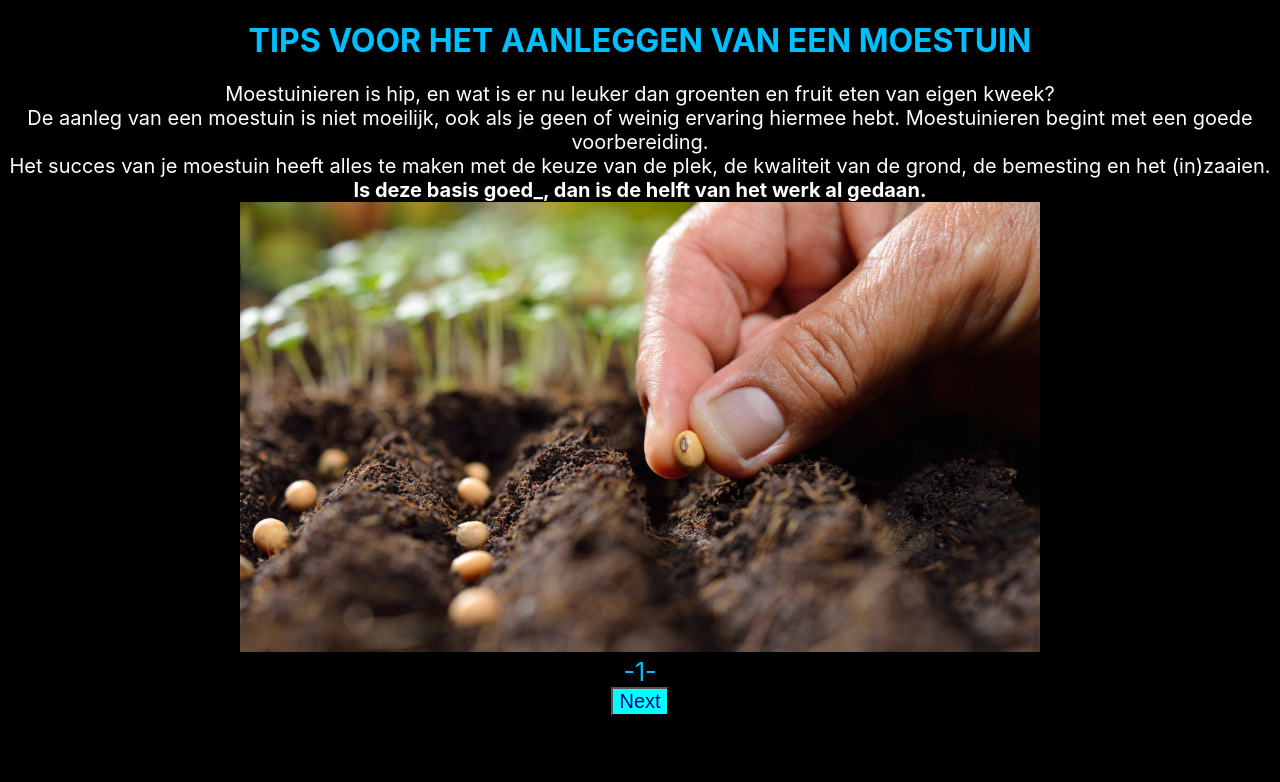
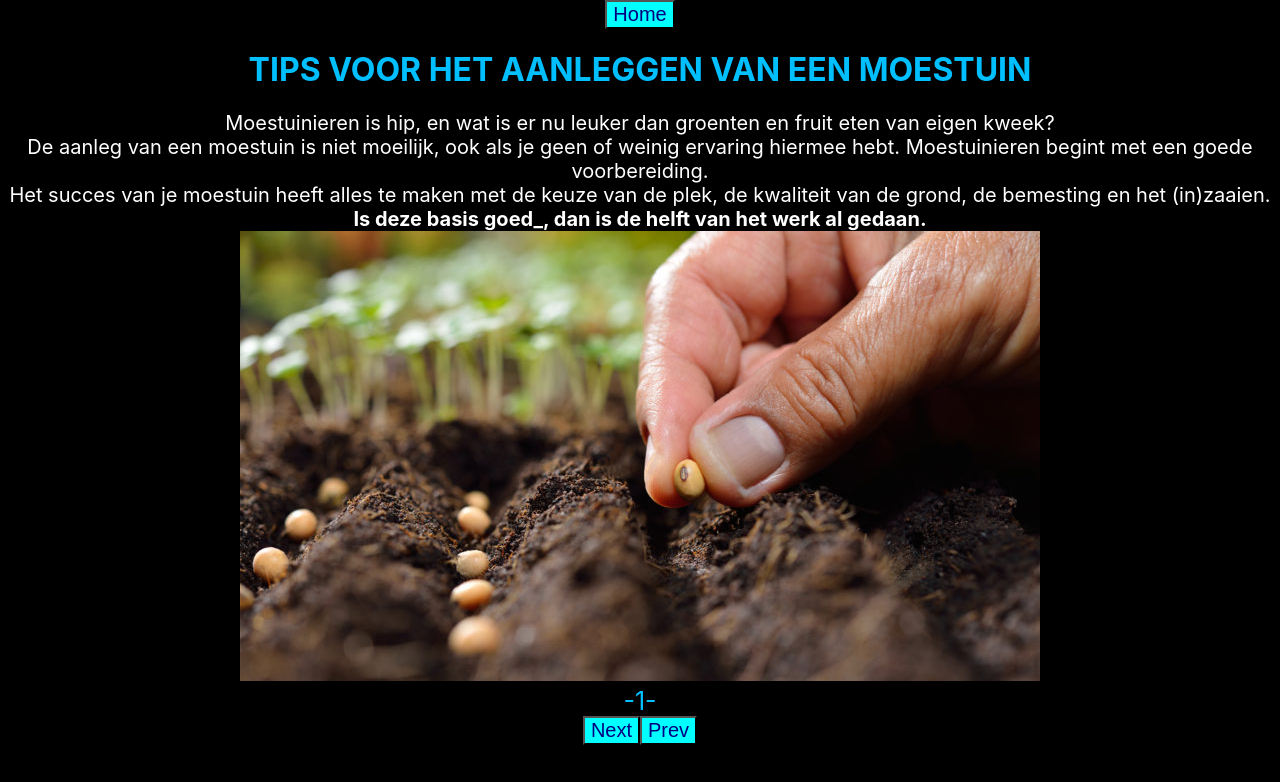
Before and after one commit to fouadissaad1/opdracht1week5, a React (Create React App) app: page / in a window 1280 px wide. Shown: the top 782 px of the page. Built offline with nearby package versions, Linux system fonts and the light colour scheme.

Commit message:
click op prev page

```diff
--- a/src/App.js
+++ b/src/App.js
@@ -58,10 +58,9 @@ function Text(props) {
 }
 
 
-
 function IndexPage(props){
   const {indexPage}=props;
-
+  if (!indexPage) return null;
   return <div>
        <h1 className="title">{indexPage.title.toUpperCase()}</h1>
     <div className="padding">
@@ -71,18 +70,30 @@ function IndexPage(props){
   </div>
 }
 function App() {
-  const [showMyfirtPage,setShowMyfirtPage] = useState(DATA[0]);
+  const [showMyfirtPage, setShowMyfirtPage] = useState(DATA[0]);
 
-function nextPage(){
-  const indexofpage=DATA.findIndex(p=>p.pageNumber===showMyfirtPage.pageNumber)
+  function nextPage() {
+    const indexofpage = DATA.findIndex(p => p.pageNumber === showMyfirtPage.pageNumber)
+    return DATA[indexofpage < DATA.length - 1 ? indexofpage + 1 : 0];
+  }
 
-  return DATA[indexofpage <DATA.length -1 ? indexofpage+1:0];
-}
+  function prevPage() {
+    const indexofpage = DATA.findIndex(p => p.pageNumber === showMyfirtPage.pageNumber)
+        return DATA[indexofpage < DATA.length + 1 ? indexofpage - 1 : 0];
+  }
+
   return (
 
-      <div className="section">
-        <IndexPage indexPage={showMyfirtPage}/>
-        <button onClick={()=>setShowMyfirtPage(nextPage())}>Next</button>
+      <div>
+        <nav>
+          <button>Home</button>
+        </nav>
+        <div>
+          <IndexPage indexPage={showMyfirtPage}/>
+
+          <button onClick={() => setShowMyfirtPage(nextPage())}>Next</button>
+          <button onClick={() => setShowMyfirtPage(prevPage())}>Prev</button>
+        </div>
       </div>
   );
 }
```
